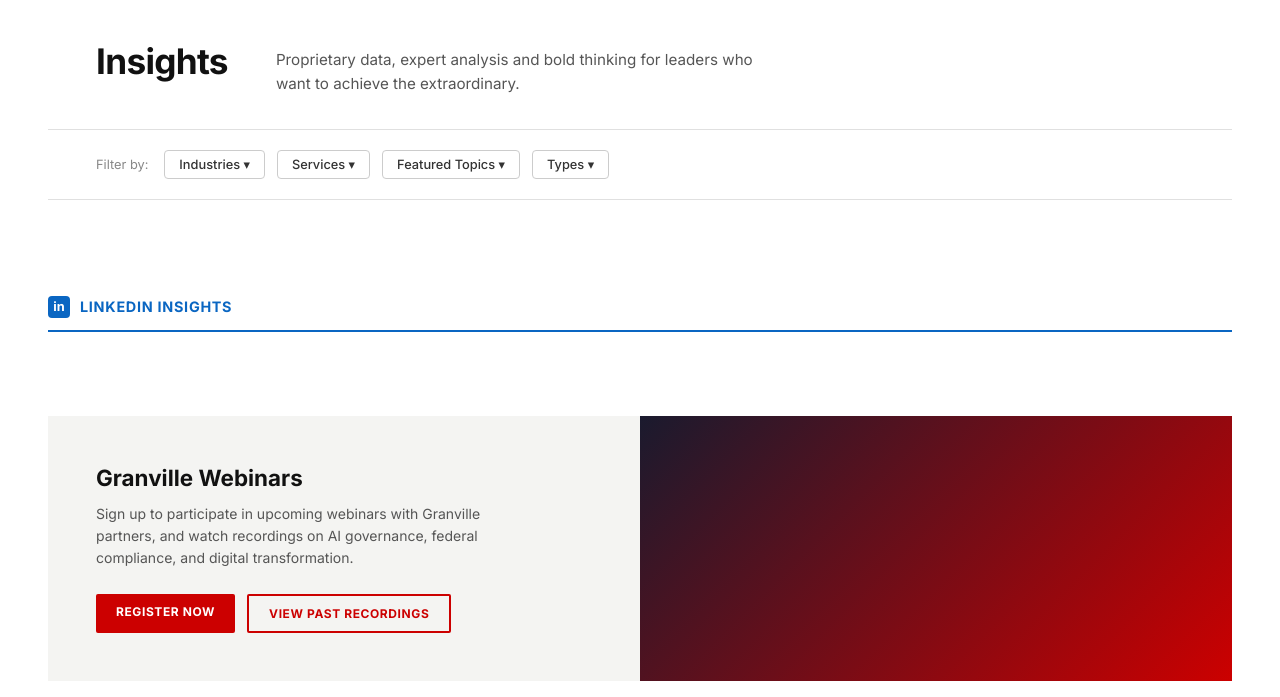
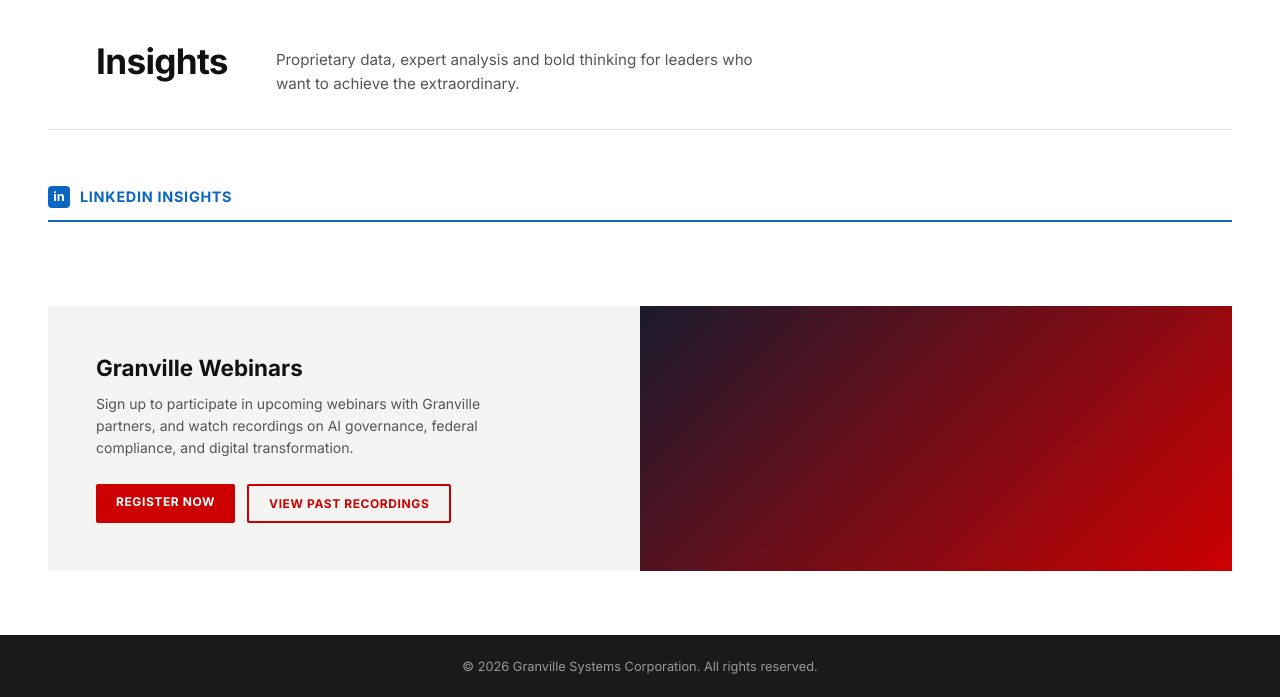
Before and after one commit to defutures8/insights-dashboard, a Flask app: template templates/index.html in a window 1280 px wide. Shown: the part 64-761 px from the top of the page. Run offline with Flask 3, Linux system fonts and the light colour scheme; the template is opened without the code that fills it, so the values that code supplies are empty.

Commit message:
"fix: remove filter bar from index.html"

```diff
--- a/templates/index.html
+++ b/templates/index.html
@@ -34,14 +34,6 @@
       <div class="page-heading-right">
         <p>Proprietary data, expert analysis and bold thinking for leaders who want to achieve the extraordinary.</p>
       </div>
-    </div>
-
-    <div class="filter-bar">
-      <span class="filter-label">Filter by:</span>
-      <button class="filter-btn">Industries &#9662;</button>
-      <button class="filter-btn">Services &#9662;</button>
-      <button class="filter-btn">Featured Topics &#9662;</button>
-      <button class="filter-btn">Types &#9662;</button>
     </div>
 
     {% if hero %}
```
